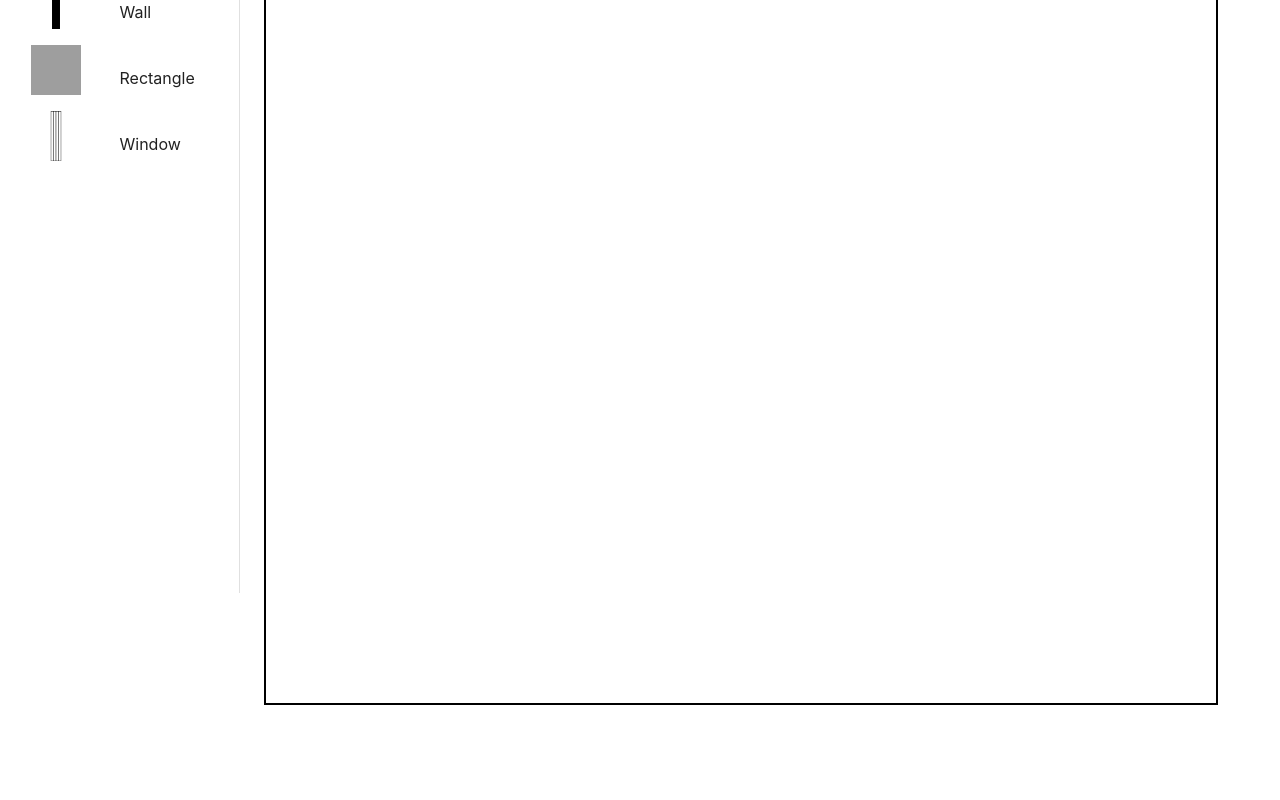
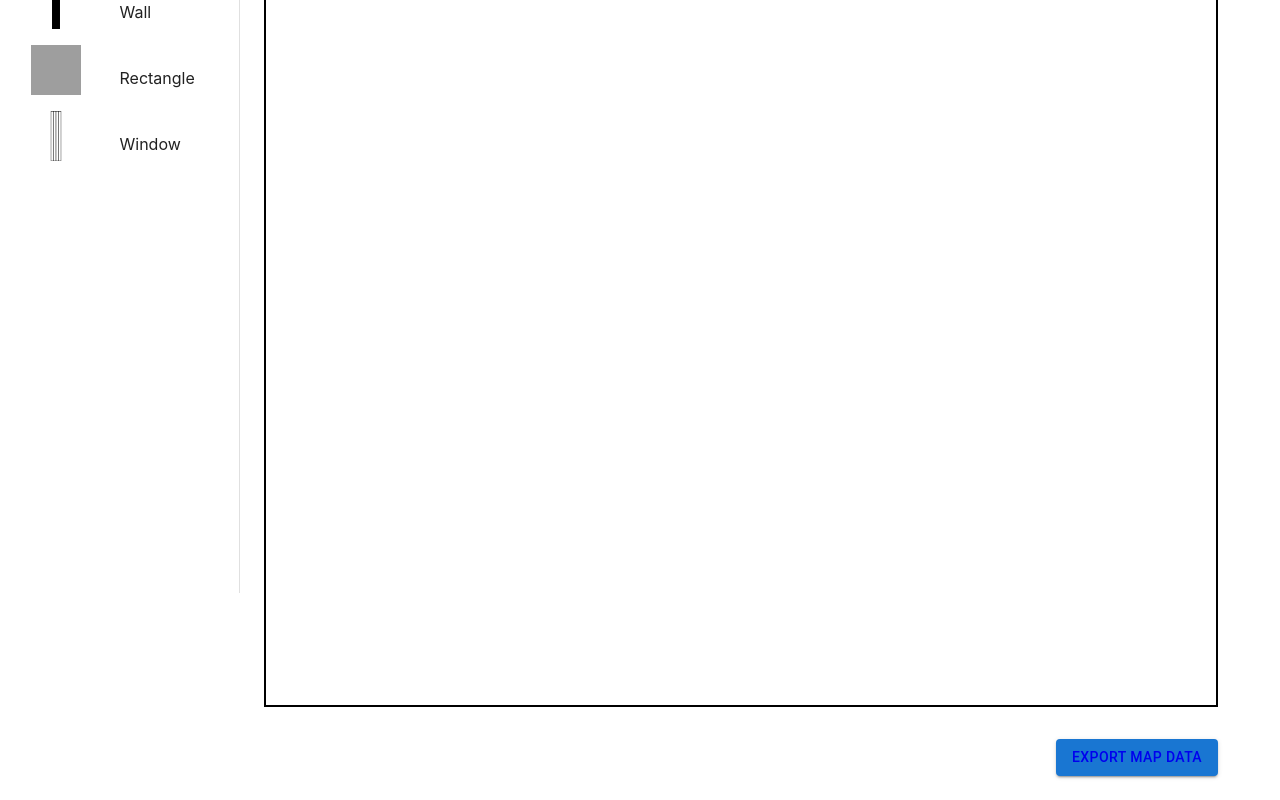
Before and after one commit to muddassir-lateef/Smarchitect, a React (Create React App) app in the folder frontend/: page / in a window 1280 px wide. Shown: the part 207-1007 px from the top of the page. Before the commit the page ends 936 px from the top, so only its background shows below. Built offline with nearby package versions, Linux system fonts and the light colour scheme; grey boxes are pictures that could not be loaded.

Commit message:
Added Data Export

```diff
--- a/frontend/package.json
+++ b/frontend/package.json
@@ -24,6 +24,7 @@
     "mongoose": "^6.5.1",
     "perfect-freehand": "^1.2.0",
     "react": "^18.2.0",
+    "react-csv": "^2.2.2",
     "react-dom": "^18.2.0",
     "react-konva": "^18.2.3",
     "react-mui-fileuploader": "^0.2.0",
--- a/frontend/src/components/NavBar.js
+++ b/frontend/src/components/NavBar.js
@@ -7,12 +7,12 @@ import {
   Button,
 } from "@mui/material";
 import LogoutIcon from "@mui/icons-material/Logout";
-import ApartmentIcon from '@mui/icons-material/Apartment';
 import React from "react";
 //import { useContext } from "react";
 import { theme } from "../Themes/Default-theme";
 import MenuIcon from "@mui/icons-material/Menu";
 import IconButton from "@mui/material/IconButton";
+import SmarchitectIcon from "../assets/Smarchitect.png";
 //import { AuthContext } from '../../src/context/AuthContext';
 const StyledToolbar = styled(Toolbar)({
   backgroundColor: theme.palette.primary.main,
@@ -57,7 +57,7 @@ const NavBar = (props) => {
             <MenuIcon />
           </IconButton>
           <Icons>
-            <ApartmentIcon />
+            <img height='40px' width='40px' src={SmarchitectIcon} alt={"Smarchitect Icon"}/>
             <Typography variant="h6">Smarchitect</Typography>
           </Icons>
 
--- a/frontend/src/pages/canvas.js
+++ b/frontend/src/pages/canvas.js
@@ -1,4 +1,4 @@
-import React, {useContext} from 'react';
+import React, { useContext } from 'react';
 import { AuthContext } from '../context/AuthContext';
 import { Stage, Layer, Image, Transformer } from 'react-konva';
 import useImage from 'use-image';
@@ -6,9 +6,12 @@ import DoorSymbol from "../assets/door_symbol.svg";
 import WallSymbol from "../assets/wall_symbol.svg";
 import WindowSymbol from "../assets/window_symbol.svg";
 import RectangleSymbol from "../assets/Rectangle.svg";
-import { Grid } from '@mui/material';
+import { Button, Grid } from '@mui/material';
+import { CSVLink } from "react-csv";
 
-const ImageObject = ({ shapeProps, isSelected, onSelect, onChange }) => {
+
+
+const ImageObject = ({ shapeProps, isSelected, onSelect, onChange, onDragMove }) => {
   const shapeRef = React.useRef();
   const trRef = React.useRef();
   const [img] = useImage(shapeProps.url);
@@ -24,8 +27,9 @@ const ImageObject = ({ shapeProps, isSelected, onSelect, onChange }) => {
     <React.Fragment>
       <Image
         image={img}
-
+        onDragMove={onDragMove}
         onClick={onSelect}
+        //onDragMove={onSelect}
         onTap={onSelect}
         ref={shapeRef}
         {...shapeProps}
@@ -115,20 +119,31 @@ const imageUrls = [
 
 
 ]
+
+
+const headers = [
+  { label: "Type", key: "type" },
+  { label: "Width", key: "width" },
+  { label: "Height", key: "height" },
+  { label: "x", key: "x" },
+  { label: "y", key: "y" }
+];
+
 export const Sketcher = () => {
   const auth = useContext(AuthContext);
   const [ImageObjects, setImageObjects] = React.useState(initialImages);
   const [newId, setNewId] = React.useState('1');
-  const [selectedObj, selectObj] = React.useState(null);
-  const [selectedItemCoordinates, setSelectedItemCoordinates] = React.useState({x:0, y:0})
+  const [selectedItemCoordinates, setSelectedItemCoordinates] = React.useState({ x: 0, y: 0 })
   const [selectedId, selectShape] = React.useState(null);
-  const dragUrl = React.useRef();
   const stageRef = React.useRef();
+  const [exportData, setExportData] = React.useState([]);
 
-  React.useEffect(()=>{
-    const tempObj = ImageObjects.find(item=>item.id == selectedId)
+
+  React.useEffect(() => {
+    // eslint-disable-next-line
+    const tempObj = ImageObjects.find(item => item.id == selectedId)
     if (tempObj !== null && typeof tempObj === 'object')
-    setSelectedItemCoordinates({x: tempObj.x, y: tempObj.y})
+      setSelectedItemCoordinates({ x: tempObj.x, y: tempObj.y })
   }, [selectedId])
 
   const checkDeselect = (e) => {
@@ -138,6 +153,10 @@ export const Sketcher = () => {
       selectShape(null);
     }
   };
+
+  const handleExportClick = () => {
+
+  }
 
   return (
     <div>
@@ -160,17 +179,29 @@ export const Sketcher = () => {
                 height: auth.selectedAsset.height,
                 id: newId,
               },
-            ])
+            ]),
+
           );
+          setExportData(
+            exportData.concat({
+              id: newId,
+              type: auth.selectedAsset.alt,
+              width: auth.selectedAsset.width,
+              height: auth.selectedAsset.height,
+              x: stageRef.current.getPointerPosition().x,
+              y: stageRef.current.getPointerPosition().y
+            })
+          )
         }}
         onDragOver={(e) => e.preventDefault()}
       >
         <div>x: {selectedItemCoordinates.x.toFixed(2)}, y: {selectedItemCoordinates.y.toFixed(2)}</div>
 
         <Stage
-              style={{
-                border: '2px solid',
-              }}
+          style={{
+            border: '2px solid',
+            marginTop: '2px',
+          }}
           width={950}
           height={window.innerHeight}
           onMouseDown={checkDeselect}
@@ -180,10 +211,7 @@ export const Sketcher = () => {
           <Layer>
             {ImageObjects.map((rect, i) => {
               return (
-                <div onDragMove={() => {
-                  selectShape(rect.id);
-                  console.log("Set through drag")
-                }}>
+
                 <ImageObject
                   key={i}
                   shapeProps={rect}
@@ -192,19 +220,42 @@ export const Sketcher = () => {
                     selectShape(rect.id);
                     console.log("Set through select")
                   }}
+                  onDragMove={() => {
+                    selectShape(rect.id);
+                    console.log("Set through drag")
+                  }}
 
                   onChange={(newAttrs) => {
                     const rects = ImageObjects.slice();
                     rects[i] = newAttrs;
                     setImageObjects(rects);
+                    selectShape(rect.id);
+                    console.log("NEW", newAttrs)
+                    for (let i = 0; i < exportData.length; i++) {
+                      if (exportData[i].id == rect.id) {
+                        exportData[i].x = newAttrs.x;
+                        exportData[i].y = newAttrs.y;
+                        exportData[i].width = newAttrs.width;
+                        exportData[i].height = newAttrs.height;
+                      }
+                    }
                   }}
-                /></div>
+                />
               );
             })}
           </Layer>
         </Stage>
       </div>
 
-      </div>
+      <Grid container spacing={2} sx={{ mt: 1 }}>
+        <Grid item xs={12} textAlign="right">
+          <Button sx={{ mt: 1 }} variant="contained" onClick={handleExportClick}>
+            <CSVLink style={{ textDecoration: 'none' }} data={exportData} headers={headers}>
+              Export Map Data
+            </CSVLink>
+          </Button>
+        </Grid>
+      </Grid>
+    </div>
   );
 };
```
Also changed, not shown: frontend/src/assets/Smarchitect.svg (added), 1 other file (tests, documents, lock files or other folders).
